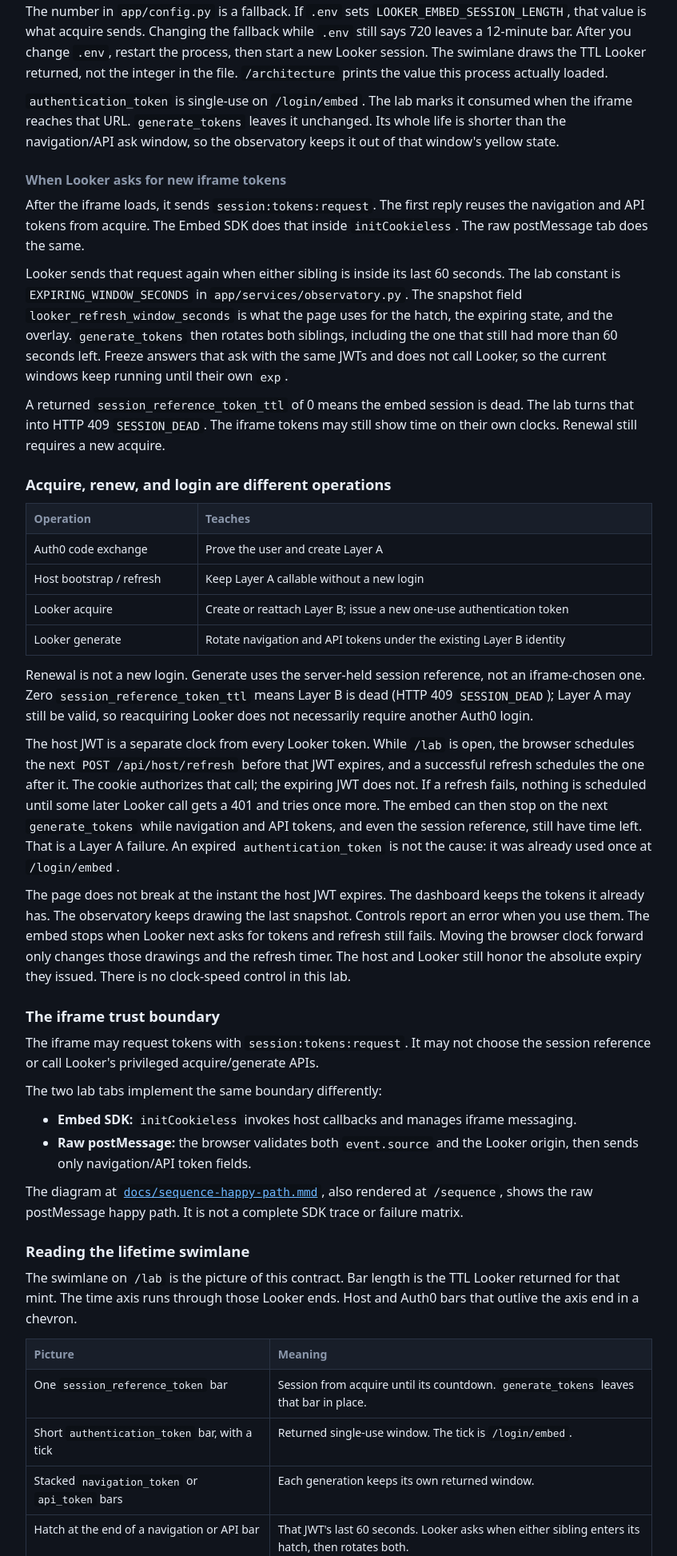
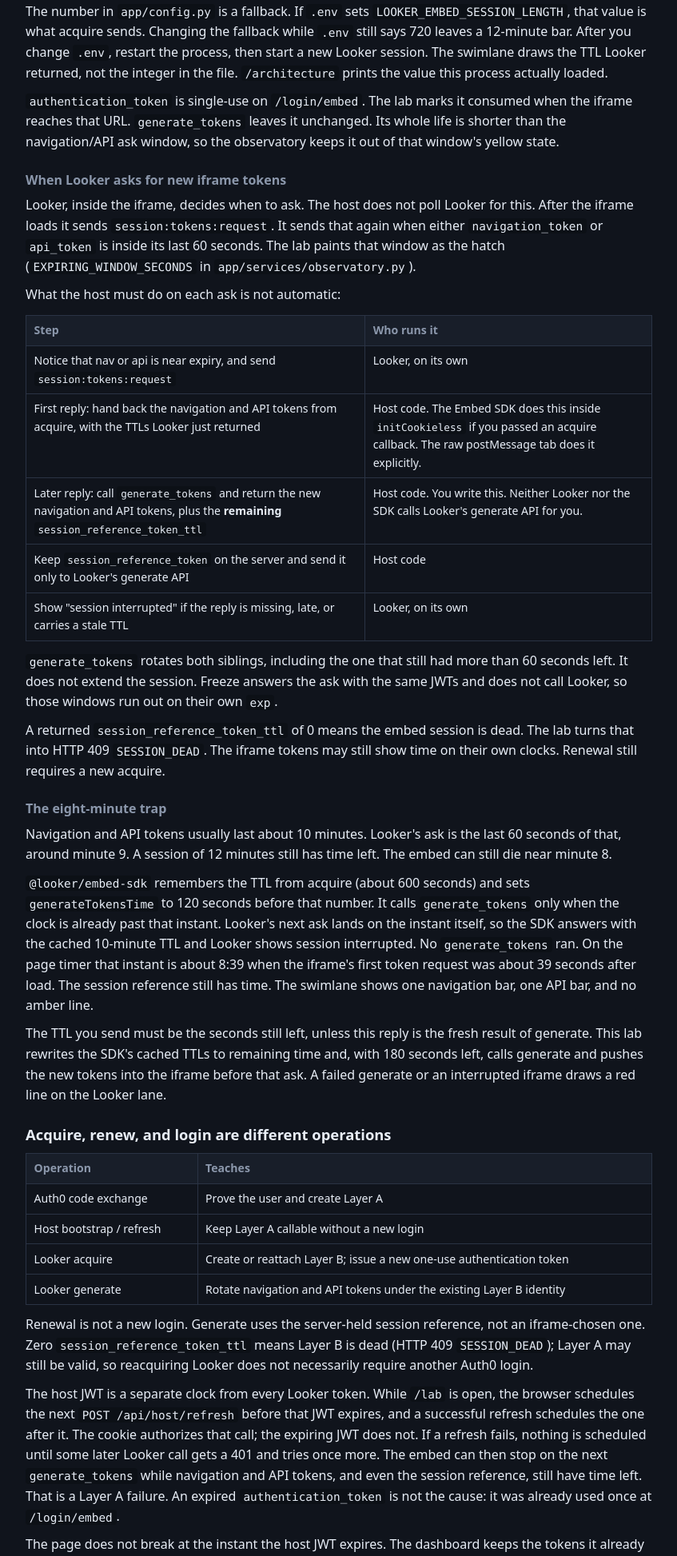
Before and after one commit to acfin-sa/cookieless-session-lab, a FastAPI app: page /architecture in a window 1280 px wide. Shown: the part 2325-4271 px from the top of the page at 80% size, without its empty margins (216-1063 px from the left). Run offline with FastAPI, Linux system fonts and the light colour scheme; parts of the project's set-up code (start-up, migrations or seed data) failed here and were passed over.

Commit message:
Rotate iframe tokens before Looker's ask, and drop the unused host session id.
The Embed SDK only generates after its gate, and Looker's ask arrives on that instant, so the embed died near 8:39 while still holding the acquire TTL. host_session_reference never authorized anything.

```diff
--- a/ARCHITECTURE.md
+++ b/ARCHITECTURE.md
@@ -113,22 +113,52 @@ the observatory keeps it out of that window's yellow state.
 
 ### When Looker asks for new iframe tokens
 
-After the iframe loads, it sends `session:tokens:request`. The first reply
-reuses the navigation and API tokens from acquire. The Embed SDK does that
-inside `initCookieless`. The raw postMessage tab does the same.
+Looker, inside the iframe, decides when to ask. The host does not poll Looker
+for this. After the iframe loads it sends `session:tokens:request`. It sends
+that again when either `navigation_token` or `api_token` is inside its last 60
+seconds. The lab paints that window as the hatch
+(`EXPIRING_WINDOW_SECONDS` in `app/services/observatory.py`).
 
-Looker sends that request again when either sibling is inside its last 60
-seconds. The lab constant is `EXPIRING_WINDOW_SECONDS` in
-`app/services/observatory.py`. The snapshot field
-`looker_refresh_window_seconds` is what the page uses for the hatch, the
-expiring state, and the overlay. `generate_tokens` then rotates both siblings,
-including the one that still had more than 60 seconds left. Freeze answers
-that ask with the same JWTs and does not call Looker, so the current windows
-keep running until their own `exp`.
+What the host must do on each ask is not automatic:
+
+| Step | Who runs it |
+| --- | --- |
+| Notice that nav or api is near expiry, and send `session:tokens:request` | Looker, on its own |
+| First reply: hand back the navigation and API tokens from acquire, with the TTLs Looker just returned | Host code. The Embed SDK does this inside `initCookieless` if you passed an acquire callback. The raw postMessage tab does it explicitly. |
+| Later reply: call `generate_tokens` and return the new navigation and API tokens, plus the **remaining** `session_reference_token_ttl` | Host code. You write this. Neither Looker nor the SDK calls Looker's generate API for you. |
+| Keep `session_reference_token` on the server and send it only to Looker's generate API | Host code |
+| Show "session interrupted" if the reply is missing, late, or carries a stale TTL | Looker, on its own |
+
+`generate_tokens` rotates both siblings, including the one that still had more
+than 60 seconds left. It does not extend the session. Freeze answers the ask
+with the same JWTs and does not call Looker, so those windows run out on their
+own `exp`.
 
 A returned `session_reference_token_ttl` of 0 means the embed session is dead.
 The lab turns that into HTTP 409 `SESSION_DEAD`. The iframe tokens may still
 show time on their own clocks. Renewal still requires a new acquire.
+
+### The eight-minute trap
+
+Navigation and API tokens usually last about 10 minutes. Looker's ask is the
+last 60 seconds of that, around minute 9. A session of 12 minutes still has
+time left. The embed can still die near minute 8.
+
+`@looker/embed-sdk` remembers the TTL from acquire (about 600 seconds) and
+sets `generateTokensTime` to 120 seconds before that number. It calls
+`generate_tokens` only when the clock is already past that instant. Looker's
+next ask lands on the instant itself, so the SDK answers with the cached
+10-minute TTL and Looker shows session interrupted. No
+`generate_tokens` ran. On the page timer that instant is about 8:39 when the
+iframe's first token request was about 39 seconds after load. The session
+reference still has time. The swimlane shows one navigation bar, one API bar,
+and no amber line.
+
+The TTL you send must be the seconds still left, unless this reply is the
+fresh result of generate. This lab rewrites the SDK's cached TTLs to remaining
+time and, with 180 seconds left, calls generate and pushes the new tokens into
+the iframe before that ask. A failed generate or an interrupted iframe draws
+a red line on the Looker lane.
 
 ## Acquire, renew, and login are different operations
 
--- a/app/routes/lab.py
+++ b/app/routes/lab.py
@@ -44,6 +44,9 @@ async def record_client_event(request: Request):
     if method == IFRAME_LOGIN_EVENT_METHOD:
         session.mark_authentication_consumed()
         session.mark_iframe_started(embed_client)
+    generateFailed = (not ok) and "generate" in method.lower()
+    if generateFailed or (method in IFRAME_SESSION_EVENT_METHODS and (not ok or expired)):
+        session.record_refresh_marker("embed session interrupted")
     if method in IFRAME_SESSION_EVENT_METHODS and (not ok or expired):
         # Session-level “I can’t keep working.” Not “nav died” or “api died.”
         # Do not smash each JWT’s exp — cards follow their own clocks.
--- a/app/services/observatory.py
+++ b/app/services/observatory.py
@@ -13,7 +13,6 @@ EXPIRING_WINDOW_SECONDS = 60
 TOKEN_VALUE_FROM_SESSION = {
     "auth0_refresh": lambda session: session.auth0_refresh_token,
     "auth0_access": lambda session: session.auth0_access_token,
-    "host_session_reference": lambda session: session.host_session_reference,
     "host_access_token": lambda session: session.host_access_token,
     "session_reference_token": lambda session: session.looker_session_reference_token,
     "authentication_token": lambda session: session.looker_authentication_token,
@@ -48,7 +47,6 @@ def _token_times(session: HostSession, token_id: str) -> tuple[datetime | None,
     issued = {
         "auth0_refresh": session.auth0_refresh_issued_at or session.created_at,
         "auth0_access": session.auth0_access_issued_at,
-        "host_session_reference": session.created_at,
         "host_access_token": session.host_access_token_issued_at,
         "session_reference_token": session.looker_session_reference_issued_at,
         "authentication_token": session.looker_authentication_issued_at,
@@ -58,7 +56,6 @@ def _token_times(session: HostSession, token_id: str) -> tuple[datetime | None,
     expires = {
         "auth0_refresh": None,
         "auth0_access": session.auth0_access_expires_at,
-        "host_session_reference": None,
         "host_access_token": session.host_access_token_expires_at,
         "session_reference_token": session.looker_session_reference_expires_at,
         "authentication_token": session.looker_authentication_expires_at,
@@ -264,7 +261,6 @@ def _state_reason(
     if state == "revoked" and token_id in {
         "auth0_refresh",
         "auth0_access",
-        "host_session_reference",
         "host_access_token",
     }:
         return "host session revoked (logout)"
@@ -310,7 +306,7 @@ def build_observatory_snapshot(session: HostSession) -> dict[str, Any]:
         consumed = False
         revoked = False
         revoked_when_absent = False
-        if token_id in {"auth0_refresh", "auth0_access", "host_session_reference", "host_access_token"}:
+        if token_id in {"auth0_refresh", "auth0_access", "host_access_token"}:
             revoked = session.host_session_revoked
             revoked_when_absent = True
         else:
@@ -346,7 +342,7 @@ def build_observatory_snapshot(session: HostSession) -> dict[str, Any]:
             display_expires_at = session.session_reference_dropped_at
         if (
             display_expires_at is None
-            and token_id in {"auth0_refresh", "host_session_reference"}
+            and token_id == "auth0_refresh"
             and value
         ):
             planned_expires_at = _host_session_envelope_end(session)
--- a/app/services/session_store.py
+++ b/app/services/session_store.py
@@ -55,7 +55,6 @@ class HostSession:
     """
 
     host_session_id: str
-    host_session_reference: str
     created_at: datetime
     user_agent: str
     auth0_claims: dict[str, Any]
--- a/app/static/css/lab.css
+++ b/app/static/css/lab.css
@@ -374,6 +374,10 @@ a.btn { text-decoration: none; display: inline-block; }
   background: repeating-linear-gradient(90deg, #f0b429, #f0b429 2px, transparent 2px, transparent 5px);
   border: 1px solid var(--line);
 }
+.gantt-legend .swatch.state-marker-interrupted {
+  background: repeating-linear-gradient(90deg, #ef5b5b, #ef5b5b 2px, transparent 2px, transparent 5px);
+  border: 1px solid var(--line);
+}
 .gantt-legend .swatch.state-marker-acquire {
   background: repeating-linear-gradient(90deg, #6cb6ff, #6cb6ff 3px, transparent 3px, transparent 6px);
   border: 1px solid var(--line);
--- a/app/templates/lab.html
+++ b/app/templates/lab.html
@@ -50,6 +50,7 @@
                     <li><span class="swatch state-revoked"></span> revoked</li>
                     <li><span class="swatch state-hatch"></span> <span id="gantt-legend-hatch-text">hatch: last 60s</span></li>
                     <li><span class="swatch state-marker-generate"></span> generate_tokens</li>
+                    <li><span class="swatch state-marker-interrupted"></span> session interrupted</li>
                     <li><span class="swatch state-marker-acquire"></span> Looker acquire</li>
                     <li><span class="swatch state-marker-host"></span> host JWT refresh</li>
                 </ul>
```
Also changed, not shown: app/routes/auth0.py (+4 -5 lines), app/static/js/src/embed-sdk-tab.js (+166 -8 lines), app/static/js/src/observatory.js (+8 -1 lines), docs/agent/CHANGEPLAYBOOK.md (+1 -0 lines), docs/agent/CODEMAP.md (+1 -1 lines), docs/agent/CONTEXT.md (+25 -6 lines), docs/agent/INVARIANTS.md (+5 -1 lines), docs/cookieless-brief.md (+21 -2 lines), docs/token-method-map.json (+2 -10 lines), 1 other file.
